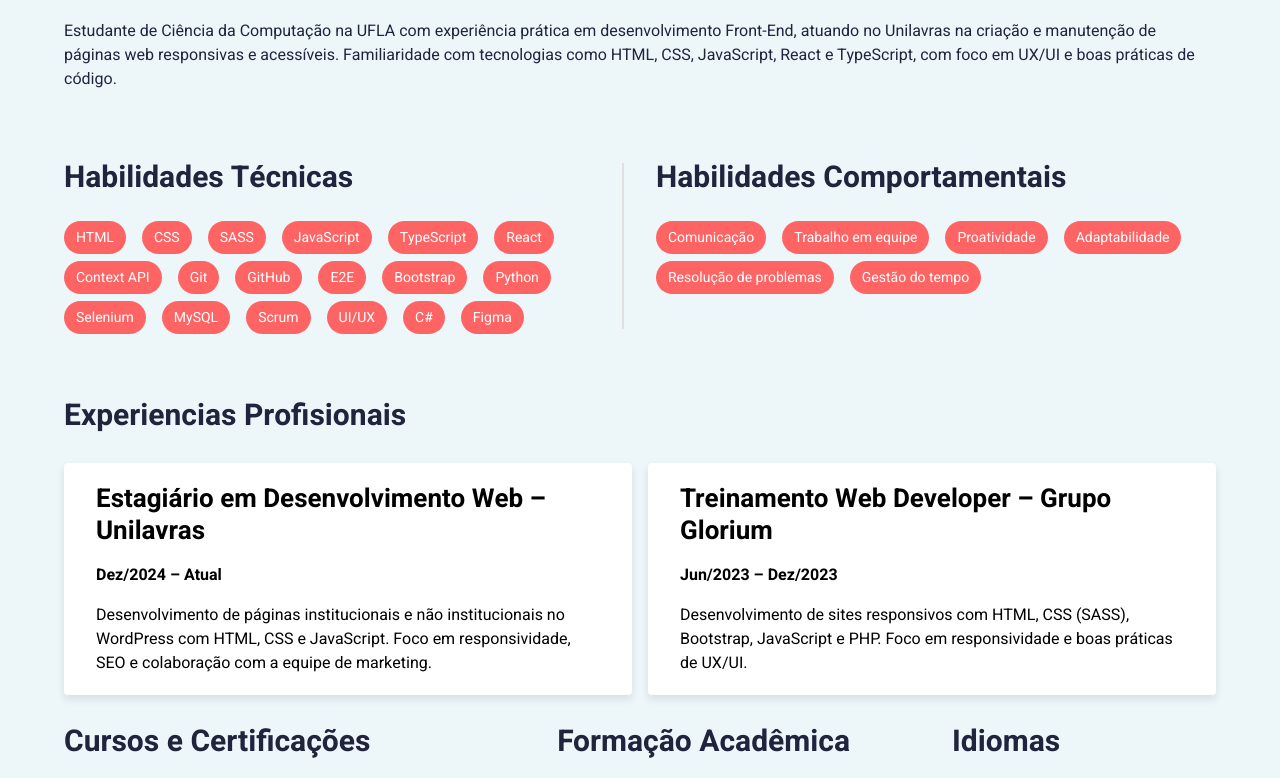
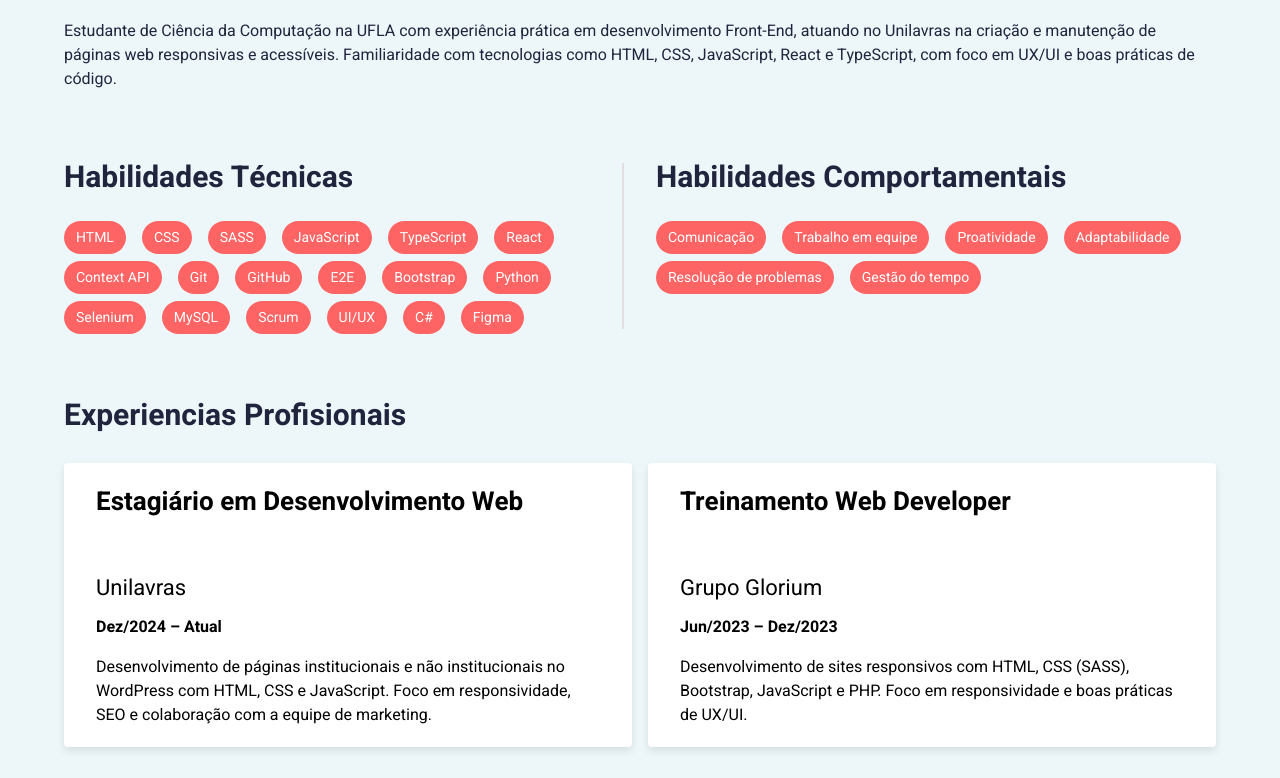
Before and after one commit to JPAzeverde/Portifolio, a React (Vite) app: page /curriculo in a window 1280 px wide. Shown: the part 413-1191 px from the top of the page. Built offline with nearby package versions, Linux system fonts and the light colour scheme.

Commit message:
Removendo a pagina de noticias, e corrigindo a página de curriculo

```diff
--- a/src/App.tsx
+++ b/src/App.tsx
@@ -1,5 +1,5 @@
 import { BrowserRouter as Router, Routes, Route } from 'react-router-dom'
-import { Home, About, Project, News, Curriculo } from './pages'
+import { Home, About, Project, Curriculo } from './pages'
 import { useLanguage } from './context'
 
 function App() {
@@ -10,7 +10,6 @@ function App() {
       <Routes>
         <Route path="/" element={<Home />} />
         <Route path="/project" element={<Project key={language} />} /> {/* 👈 força recriação */}
-        <Route path="/news" element={<News />} />
         <Route path="/about" element={<About />} />
         <Route path="/curriculo" element={<Curriculo />} />
       </Routes>
--- a/src/components/CurriculoSection.tsx
+++ b/src/components/CurriculoSection.tsx
@@ -1,5 +1,5 @@
 import { Box, Container, Grid } from "@mui/material";
-import {GitIcon,InstagramIcon,LinkedInIcon, StyledH3,StyledH4, StyledP,WhatsAppIcon,IconWrapper, StyledButton} from "@/components";
+import {GitIcon,InstagramIcon,LinkedInIcon, StyledH3,StyledH4, StyledP,WhatsAppIcon,IconWrapper, StyledButton, StyledH5} from "@/components";
 import { pxToRem } from "@/utils";
 import styled from "styled-components";
 import { CardComponent } from "@/styled";
@@ -154,17 +154,20 @@ export function CurriculoSection() {
                 {[ {
                     cargo: `${translations.curriculum.experience0.position}`,
                     periodo: `${translations.curriculum.experience0.period}`,
+                    enterprise: `${translations.curriculum.experience0.enterprise}`,
                     descricao: `${translations.curriculum.experience0.description}`,
                     },
                     {
                     cargo: `${translations.curriculum.experience1.position}`,
                     periodo: `${translations.curriculum.experience1.period}`,
+                    enterprise: `${translations.curriculum.experience1.enterprise}`,
                     descricao: `${translations.curriculum.experience1.description}`,
                     }
                 ].map((exp, index) => (
                     <Grid key={index} size={{ xs: 12, md: 6 }}>
                     <CardComponent>
-                        <StyledH4 className="mb-1">{exp.cargo}</StyledH4>
+                        <StyledH4 className="mb-1 title-experience">{exp.cargo}</StyledH4>
+                        <StyledH5 className="mb-1">{exp.enterprise}</StyledH5>
                         <StyledP className="mb-1"><strong>{exp.periodo}</strong></StyledP>
                         <StyledP>{exp.descricao}</StyledP>
                     </CardComponent>
--- a/src/components/Footer.tsx
+++ b/src/components/Footer.tsx
@@ -1,13 +1,15 @@
 // Footer.tsx
 import { Container, Grid } from '@mui/material';
 import { GitIcon, IconWrapper, InstagramIcon, LinkedInIcon, StyledH4, StyledP, WhatsAppIcon } from './Typographies';
+import { useLanguage } from '@/context';
 
 export function Footer() {
+  const { translations } = useLanguage();
   return (
     <Container id="FOOTER">
       <Grid container spacing={0} justifyContent="center" alignItems="center" className="mb-2 mt-2">
         <Grid size={{ xs:12}}  sx={{textAlign:"center"}}>
-          <StyledH4 className='mb-1'>Contato</StyledH4>
+          <StyledH4 className='mb-1'>{translations.contact.title}</StyledH4>
         </Grid>
         <Grid
           size={{ xs:12}}
--- a/src/components/index.ts
+++ b/src/components/index.ts
@@ -2,7 +2,6 @@ export * from './StyledButtons'
 export * from './Typographies'
 export * from './Header'
 export * from './IntroSection'
-export * from './CardNewsSection'
 export * from './ProjectImage'
 export * from './Footer'
 export * from './CurriculoSection'
--- a/src/languages.json
+++ b/src/languages.json
@@ -27,12 +27,14 @@
       "softSkills": "Habilidades Comportamentais",
       "experienceTitle":"Experiencias Profisionais",
       "experience0": {
-        "position": "Estagiário em Desenvolvimento Web – Unilavras",
+        "position": "Estagiário em Desenvolvimento Web",
+        "enterprise": "Unilavras",
         "period": "Dez/2024 – Atual",
         "description": "Desenvolvimento de páginas institucionais e não institucionais no WordPress com HTML, CSS e JavaScript. Foco em responsividade, SEO e colaboração com a equipe de marketing."
       },
       "experience1": {
-        "position": "Treinamento Web Developer – Grupo Glorium",
+        "position": "Treinamento Web Developer",
+        "enterprise":" Grupo Glorium",
         "period": "Jun/2023 – Dez/2023",
         "description": "Desenvolvimento de sites responsivos com HTML, CSS (SASS), Bootstrap, JavaScript e PHP. Foco em responsividade e boas práticas de UX/UI."
       },
--- a/src/pages/News.tsx
+++ /dev/null
@@ -1,27 +0,0 @@
-import { useEffect, useState } from "react";
-import { Header, Footer, CardList, NewsSectionWrapper } from "@/components";
-import { fetchNewsFromGoogleSheet } from "@/utils/fetchFromSheet";
-import type { CardNewsProps } from "@/types/cardNewsProps";
-
-function News() {
-  const [allNews, setAllNews] = useState<CardNewsProps[]>([]);
-
-  useEffect(() => {
-    fetchNewsFromGoogleSheet().then((data) => {
-      const reversed = data.reverse(); // Exibe da mais recente para a mais antiga
-      setAllNews(reversed);
-    });
-  }, []);
-
-  return (
-    <>
-      <Header />
-      <NewsSectionWrapper>
-        <CardList title="News"  listData={allNews} />
-      </NewsSectionWrapper>
-      <Footer />
-    </>
-  );
-}
-
-export default News;
--- a/src/pages/index.ts
+++ b/src/pages/index.ts
@@ -1,5 +1,4 @@
 export { default as Home } from './Home'
 export { default as About } from './About'
 export { default as Project } from './Project'
-export { default as News } from './News'
 export { default as Curriculo } from './Curriculo'
--- a/src/styled/globalStyled.ts
+++ b/src/styled/globalStyled.ts
@@ -62,5 +62,14 @@ export const GlobalStyles = createGlobalStyle<{ theme?: DefaultTheme }>`
         line-height: 1.4em; /* ou outro valor consistente com seu StyledH4 */
         height: calc(1.4em * 2); /* altura exata de 2 linhas */
     }
+    .title-experience {
+        line-height: 1.5em;
+        height: calc(1.5em * 2);
+        overflow: hidden;
+        display: -webkit-box;
+        -webkit-line-clamp: 2;
+        -webkit-box-orient: vertical;
+    }
+
 
 `
--- a/src/types/index..ts
+++ b/src/types/index..ts
@@ -1,5 +1,4 @@
 export * from './theme'
 export * from './formComponents'
 export * from './typographies'
-export * from './cardNewsProps'
 export * from './appThemeContext'
```
